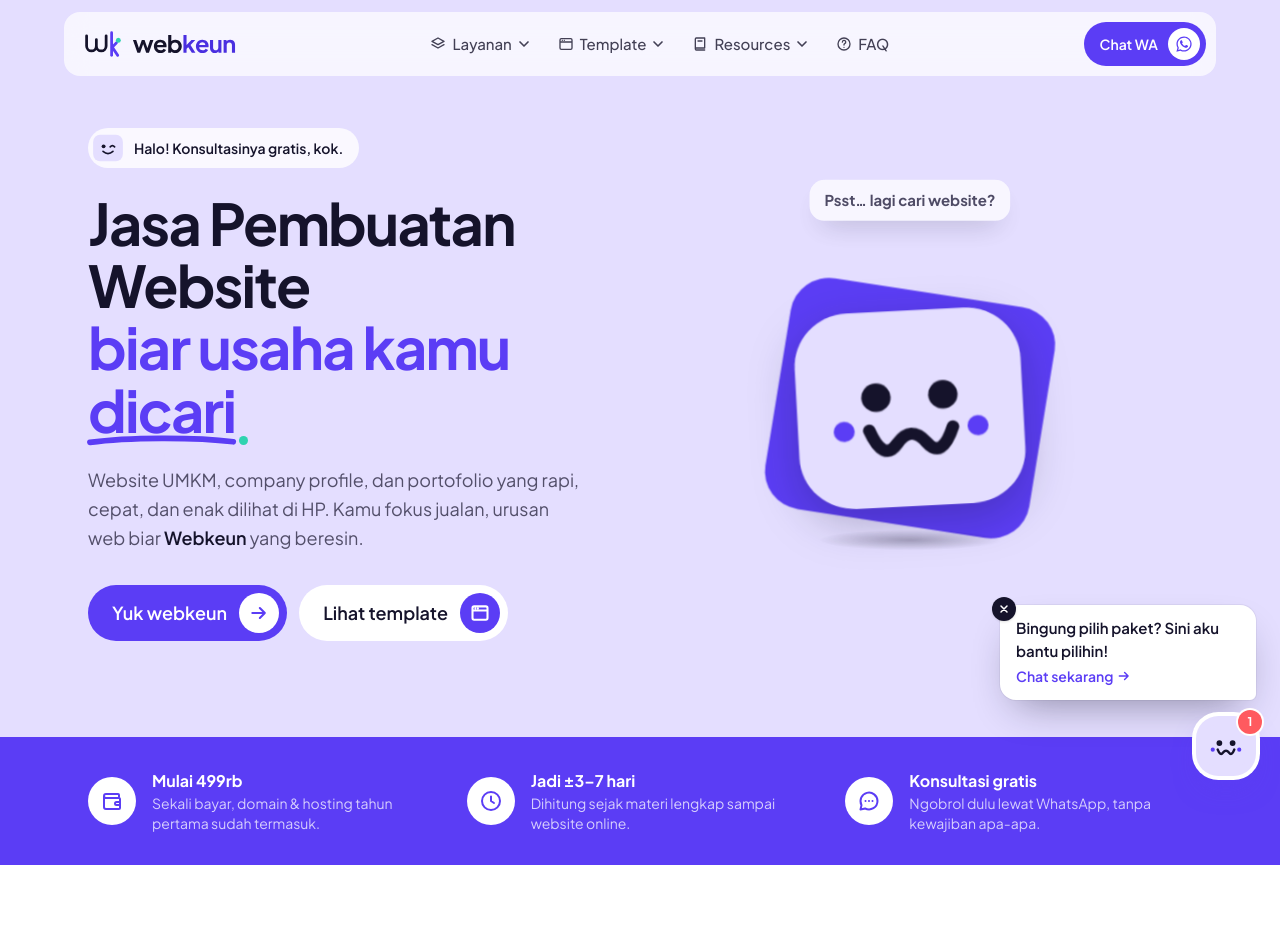
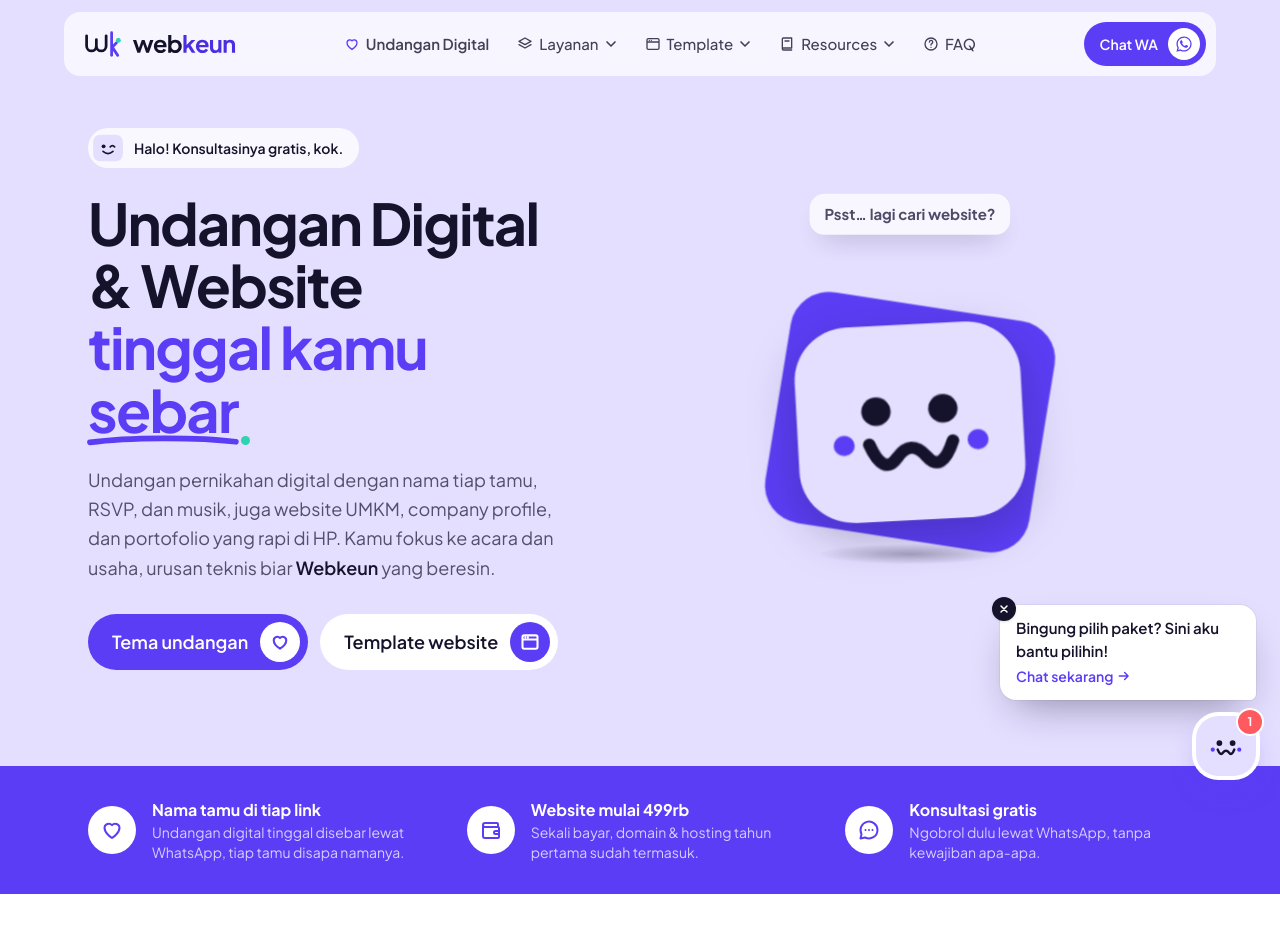
Before and after one commit to Apiii30/webkeun-web, a Next.js app: page / in a window 1280 px wide. Shown: the top 952 px of the page. Built offline with nearby package versions, Linux system fonts and the light colour scheme.

Commit message:
perbaiki SEO

```diff
--- a/src/app/(site)/page.tsx
+++ b/src/app/(site)/page.tsx
@@ -14,8 +14,8 @@
 
 export const metadata: Metadata = halaman({ deskripsi: site.description, path: "/" });
 
-// Data terstruktur untuk Google: siapa Webkeun (nama, logo, kontak) dan nama situsnya, supaya hasil pencarian
-// menampilkan "Webkeun" sebagai nama situs, bukan alamat domainnya.
+// Data terstruktur untuk Google: siapa Webkeun (nama, logo, kontak, layanan) dan nama situsnya, supaya hasil pencarian
+// menampilkan "Webkeun" sebagai nama situs, bukan alamat domainnya. Layanan utama: undangan digital pernikahan.
 const asal = SITUS.origin;
 const dataTerstruktur = {
   "@context": "https://schema.org",
@@ -30,6 +30,33 @@
       slogan: site.tagline,
       email: site.email,
       areaServed: { "@type": "Country", name: "Indonesia" },
+      knowsAbout: ["Undangan digital pernikahan", "Undangan pernikahan online", "Pembuatan website UMKM", "Company profile", "Website portofolio"],
+      hasOfferCatalog: {
+        "@type": "OfferCatalog",
+        name: "Layanan Webkeun",
+        itemListElement: [
+          {
+            "@type": "Offer",
+            itemOffered: {
+              "@type": "Service",
+              name: "Undangan Digital Pernikahan",
+              serviceType: "Undangan digital",
+              url: `${asal}/template/undangan`,
+              description: "Undangan pernikahan online yang disebar lewat WhatsApp: nama tamu di tiap link, RSVP & ucapan, galeri foto, peta lokasi, musik, dan amplop digital.",
+            },
+          },
+          {
+            "@type": "Offer",
+            itemOffered: {
+              "@type": "Service",
+              name: "Jasa Pembuatan Website",
+              serviceType: "Pembuatan website",
+              url: `${asal}/template`,
+              description: "Website UMKM, company profile, dan portofolio yang rapi di HP, cepat, dan gampang dicari di Google.",
+            },
+          },
+        ],
+      },
       contactPoint: {
         "@type": "ContactPoint",
         contactType: "customer service",
--- a/src/app/_og/opengraph-image.tsx
+++ b/src/app/_og/opengraph-image.tsx
@@ -8,7 +8,7 @@
 // Membuat ulang setelah desain diubah: salin berkas ini ke src/app/opengraph-image.tsx di salinan project, jalankan
 // `next build` di sana, lalu ambil .next/server/app/opengraph-image.body sebagai pratinjau.png yang baru.
 
-export const alt = "Webkeun: jasa pembuatan website dan undangan digital";
+export const alt = "Webkeun: undangan digital pernikahan dan jasa pembuatan website";
 export const size = { width: 1200, height: 630 };
 export const contentType = "image/png";
 
@@ -35,12 +35,12 @@
           </div>
 
           <div style={{ display: "flex", flexDirection: "column" }}>
-            <div style={{ fontSize: 66, fontWeight: 800, letterSpacing: -2, lineHeight: 1.08 }}>Jasa Pembuatan Website</div>
-            <div style={{ display: "flex", alignItems: "flex-end", fontSize: 66, fontWeight: 800, letterSpacing: -2, lineHeight: 1.08, color: "#5B3DF5" }}>
-              & Undangan Digital
+            <div style={{ fontSize: 70, fontWeight: 800, letterSpacing: -2, lineHeight: 1.08 }}>Undangan Digital</div>
+            <div style={{ display: "flex", alignItems: "flex-end", fontSize: 62, fontWeight: 800, letterSpacing: -2, lineHeight: 1.1, color: "#5B3DF5" }}>
+              & Pembuatan Website
               <div style={{ width: 20, height: 20, borderRadius: 10, background: "#2FD3B0", marginLeft: 10, marginBottom: 16 }} />
             </div>
-            <div style={{ marginTop: 26, fontSize: 25, fontWeight: 600, color: "rgba(21,19,43,0.68)" }}>UMKM · Company Profile · Portofolio · Pernikahan</div>
+            <div style={{ marginTop: 26, fontSize: 25, fontWeight: 600, color: "rgba(21,19,43,0.68)" }}>Pernikahan · UMKM · Company Profile · Portofolio</div>
           </div>
 
           <div style={{ display: "flex", alignItems: "center", gap: 18 }}>
--- a/src/components/chat-widget.tsx
+++ b/src/components/chat-widget.tsx
@@ -8,16 +8,16 @@
 import { Mascot } from "./mascot";
 
 const topics = [
+  { label: "Undangan digital", msg: "Halo Webkeun! Aku mau pesan undangan digital." },
   { label: "Website UMKM", msg: "Halo Webkeun! Aku mau bikin website buat usahaku." },
   { label: "Company profile", msg: "Halo Webkeun! Aku mau bikin company profile perusahaan." },
   { label: "Portofolio", msg: "Halo Webkeun! Aku mau bikin website portofolio." },
-  { label: "Undangan digital", msg: "Halo Webkeun! Aku mau pesan undangan digital." },
   { label: "Tanya harga", msg: "Halo Webkeun! Aku mau tanya-tanya soal harga paketnya." },
 ];
 
 // Sapaan menyesuaikan halaman. Halaman tanpa sapaan (mis. /kontak) tidak disapa.
 const greetings: Record<string, string> = {
-  "/": "Halo! 👋 Mau dibikinin website apa?",
+  "/": "Halo! 👋 Mau bikin undangan digital atau website?",
   "/template": "Naksir template yang mana? Tanya aja 😄",
   "/template/undangan": "Lagi cari tema undangan? Tanya aja 😄",
   "/tentang": "Ada yang mau ditanyain soal Webkeun?",
--- a/src/components/navbar.tsx
+++ b/src/components/navbar.tsx
@@ -35,7 +35,7 @@
     <>
       <div className="grid gap-2 md:grid-cols-[1.25fr_1fr]">
         <div className="p-2">
-          <p className="px-3 pb-2 text-xs font-bold tracking-[0.14em] text-ink/45 uppercase">Jenis website</p>
+          <p className="px-3 pb-2 text-xs font-bold tracking-[0.14em] text-ink/45 uppercase">Layanan kami</p>
           <ul>
             {services.map((s) => (
               <li key={s.slug}>
@@ -300,6 +300,21 @@
         </Link>
 
         <ul className="hidden items-center gap-1 md:flex">
+          {/* Produk utama Webkeun: langsung ke galeri tema undangan */}
+          <li>
+            <Link
+              href="/template/undangan"
+              onClick={close}
+              aria-current={pathname === "/template/undangan" ? "page" : undefined}
+              className={`flex items-center gap-1.5 rounded-xl px-3 py-2 text-[15px] font-semibold transition-colors hover:bg-lilac-soft hover:text-brand ${
+                pathname === "/template/undangan" ? "bg-lilac-soft text-brand" : "text-ink/80"
+              }`}
+            >
+              <Icon name="heart" className="size-4 text-brand" />
+              <span className="lg:hidden">Undangan</span>
+              <span className="hidden lg:inline">Undangan Digital</span>
+            </Link>
+          </li>
           {/* Dari halaman lain, "Layanan" membuka landing page dari atas; di landing page, menggulir ke section-nya */}
           {menuTrigger("layanan", "Layanan", "layers", pathname === "/" ? "/#layanan" : "/", false)}
           {menuTrigger(
@@ -307,7 +322,7 @@
             "Template",
             "browser",
             "/template",
-            pathname.startsWith("/template"),
+            pathname.startsWith("/template") && pathname !== "/template/undangan",
             <div
               id="menu-template"
               inert={open !== "template"}
@@ -451,8 +466,9 @@
       >
         <ul className="mx-auto flex max-w-md justify-between px-2">
           {link("/#beranda", "Beranda", "home", false)}
+          {link("/template/undangan", "Undangan", "heart", pathname === "/template/undangan")}
           {sheetButton("layanan", "layers", false)}
-          {sheetButton("template", "browser", pathname.startsWith("/template"))}
+          {sheetButton("template", "browser", pathname.startsWith("/template") && pathname !== "/template/undangan")}
           {sheetButton("resources", "book", resourcesLinks.some((l) => pathname === l.href))}
           {link("/#faq", "FAQ", "help", false)}
         </ul>
--- a/src/components/sections/closing.tsx
+++ b/src/components/sections/closing.tsx
@@ -15,10 +15,10 @@
             <span className="block text-mint">Yuk webkeun.</span>
           </h2>
           <p className="mt-5 max-w-lg text-lg text-white/80">
-            Konsultasi gratis. Ceritain usaha kamu, nanti kami kasih saran paket yang paling pas, tanpa paksaan.
+            Konsultasi gratis. Ceritain acara atau usaha kamu, nanti kami kasih saran yang paling pas, tanpa paksaan.
           </p>
           <PillLink
-            href={waLink("Halo Webkeun! Aku udah kebayang websitenya, yuk ngobrol.")}
+            href={waLink("Halo Webkeun! Aku udah kebayang undangan/website-nya, yuk ngobrol.")}
             external
             tone="white"
             size="lg"
--- a/src/components/sections/hero.tsx
+++ b/src/components/sections/hero.tsx
@@ -1,6 +1,6 @@
 import Image from "next/image";
 import type { CSSProperties } from "react";
-import { facts, heroShots, waLink } from "@/lib/site";
+import { facts, heroShots } from "@/lib/site";
 import { PillLink, StrokeUnderline } from "../brand";
 import { HeroCameo } from "../hero-cameo";
 import { HeroMascot } from "../hero-mascot";
@@ -31,7 +31,7 @@
       </div>
       <Image
         src={shot.src}
-        alt={hidden ? "" : `Tampilan desktop website contoh ${shot.url}`}
+        alt={hidden ? "" : `Contoh tampilan desktop ${shot.url}`}
         width={1280}
         height={800}
         sizes="(min-width: 768px) 340px, 58vw"
@@ -47,7 +47,7 @@
     <div className="relative rounded-[1.4rem] bg-white p-1.5 shadow-[0_18px_40px_-18px_rgb(21_19_43/0.35)]">
       <Image
         src={shot.src}
-        alt={hidden ? "" : `Tampilan HP website contoh ${shot.url}`}
+        alt={hidden ? "" : `Contoh tampilan HP ${shot.url}`}
         width={480}
         height={960}
         sizes="(min-width: 768px) 190px, 34vw"
@@ -121,13 +121,14 @@
           </p>
 
           <h1 className="text-[2.5rem] leading-[1.08] font-bold tracking-[-0.03em] sm:text-5xl lg:text-[3.6rem]">
+            {/* produk utama (undangan digital) disebut duluan, lalu website */}
             <span className="block">
-              <Rise words="Jasa Pembuatan Website" />
+              <Rise words="Undangan Digital & Website" />
             </span>
             <span className="block text-brand">
-              <Rise words="biar usaha kamu" start={280} />
+              <Rise words="tinggal kamu" start={350} />
               <span className="inline-block animate-rise" style={{ animationDelay: "490ms" }}>
-                <StrokeUnderline>dicari</StrokeUnderline>
+                <StrokeUnderline>sebar</StrokeUnderline>
               </span>
             </span>
           </h1>
@@ -136,26 +137,22 @@
             className="mt-6 max-w-lg animate-rise text-lg leading-relaxed text-ink/70"
             style={{ animationDelay: "650ms" }}
           >
-            Website UMKM, company profile, dan portofolio yang rapi, cepat, dan enak dilihat di HP. Kamu fokus jualan,
-            urusan web biar <strong className="font-semibold text-ink">Webkeun</strong> yang beresin.
+            Undangan pernikahan digital dengan nama tiap tamu, RSVP, dan musik, juga website UMKM, company profile, dan
+            portofolio yang rapi di HP. Kamu fokus ke acara dan usaha, urusan teknis biar{" "}
+            <strong className="font-semibold text-ink">Webkeun</strong> yang beresin.
           </p>
 
           <div className="mt-8 flex animate-rise flex-wrap items-center gap-3" style={{ animationDelay: "780ms" }}>
-            <PillLink
-              href={waLink("Halo Webkeun! Aku mau bikin website, bisa ngobrol dulu?")}
-              external
-              size="lg"
-              className="hero-cta"
-            >
-              Yuk webkeun
+            <PillLink href="/template/undangan" size="lg" icon="heart" className="hero-cta">
+              Tema undangan
             </PillLink>
             <PillLink href="/template" tone="white" size="lg" icon="browser">
-              Lihat template
+              Template website
             </PillLink>
           </div>
         </div>
 
-        {/* Kolom tampilan desktop & HP yang terus bergulir, dari demo website buatan Webkeun */}
+        {/* Kolom tampilan desktop & HP yang terus bergulir, dari demo undangan & website buatan Webkeun */}
         <div className="relative -mx-4 h-104 mask-[linear-gradient(to_bottom,transparent,black_12%,black_88%,transparent)] sm:mx-0 sm:h-128 md:h-auto md:mask-none">
           <div className="stage-shots absolute inset-0 grid grid-cols-[1.7fr_1fr] gap-3 px-4 sm:gap-4 sm:px-0 xl:grid-cols-[1fr_1.9fr_1fr]">
             <ShotColumn
--- a/src/components/sections/pricing.tsx
+++ b/src/components/sections/pricing.tsx
@@ -11,7 +11,8 @@
           <Badge>Harga</Badge>
           <SectionHeading center className="mt-5" top="Harganya jelas," bottom="nggak pakai drama" />
           <p className="mt-4 max-w-xl text-lg text-ink/70">
-            Sekali bayar, domain &amp; hosting tahun pertama sudah termasuk. Tahun berikutnya cukup bayar perpanjangan.
+            Paket website: sekali bayar, domain &amp; hosting tahun pertama sudah termasuk. Tahun berikutnya cukup bayar
+            perpanjangan. Untuk undangan digital, tanya harganya langsung lewat WhatsApp.
           </p>
         </div>
 
--- a/src/components/sections/services.tsx
+++ b/src/components/sections/services.tsx
@@ -35,9 +35,9 @@
   return (
     <section id="layanan" className="relative">
       <div className="mx-auto grid max-w-6xl gap-6 px-4 pt-20 sm:px-6 md:grid-cols-2 md:items-end md:pt-28">
-        <SectionHeading top="Kamu butuh" bottom="website yang mana?" />
+        <SectionHeading top="Undangan atau website," bottom="kamu butuh yang mana?" />
         <p className="max-w-md text-lg text-ink/70 md:justify-self-end">
-          Bingung pilih? Chat aja dan ceritain usaha kamu. Nanti kami bantu tentuin yang paling pas.
+          Bingung pilih? Chat aja dan ceritain acara atau usaha kamu. Nanti kami bantu tentuin yang paling pas.
         </p>
       </div>
 
--- a/src/lib/seo.ts
+++ b/src/lib/seo.ts
@@ -6,7 +6,8 @@
 // localhost. Dipakai untuk link gambar pratinjau, alamat kanonik, sitemap, robots, dan data terstruktur.
 export const SITUS = new URL(process.env.SITUS_URL ?? "http://localhost:3000");
 
-export const judulUtama = `${site.name}: Jasa Pembuatan Website UMKM, Company Profile & Portofolio`;
+// Judul di hasil Google. Produk utama (undangan digital) disebut duluan, lalu jasa website.
+export const judulUtama = `${site.name}: Undangan Digital Pernikahan & Jasa Pembuatan Website`;
 
 // Bagian pratinjau link (WhatsApp, Facebook, dll.) yang sama untuk semua halaman. Gambarnya dibuat dari
 // src/app/_og/opengraph-image.tsx. Undangan sungguhan memakai foto mempelai sebagai gantinya.
@@ -14,7 +15,7 @@
   siteName: site.name,
   locale: "id_ID",
   type: "website",
-  images: [{ url: "/brand/pratinjau.png", width: 1200, height: 630, alt: "Webkeun: jasa pembuatan website dan undangan digital" }],
+  images: [{ url: "/brand/pratinjau.png?v=2", width: 1200, height: 630, alt: "Webkeun: undangan digital pernikahan dan jasa pembuatan website" }],
 };
 
 // Metadata halaman yang ingin ditemukan di Google: judul, deskripsi, alamat kanonik (satu alamat resmi walaupun
--- a/src/lib/site.ts
+++ b/src/lib/site.ts
@@ -4,18 +4,19 @@
 export const site = {
   name: "Webkeun",
   tagline: "Yuk webkeun",
+  // produk utama Webkeun: undangan digital pernikahan, lalu jasa pembuatan website
   description:
-    "Jasa pembuatan website UMKM, company profile, dan portofolio. Rapi, cepat, enak dilihat di HP, dan harganya masuk akal.",
+    "Undangan digital pernikahan (nama tamu, RSVP, musik) dan jasa pembuatan website UMKM, company profile, serta portofolio. Rapi di HP, harga masuk akal.",
   whatsapp: "6283125043525", // format internasional, tanpa + dan tanpa 0 di depan
   whatsappDisplay: "0831-2504-3525",
   email: "yukwebkeun@gmail.com",
 };
 
-export function mailLink(subject = "Tanya soal pembuatan website") {
+export function mailLink(subject = "Tanya soal undangan digital & website") {
   return `mailto:${site.email}?subject=${encodeURIComponent(subject)}`;
 }
 
-export function waLink(message = "Halo Webkeun, aku mau tanya-tanya soal pembuatan website.") {
+export function waLink(message = "Halo Webkeun, aku mau tanya-tanya soal undangan digital atau website.") {
   return `https://wa.me/${site.whatsapp}?text=${encodeURIComponent(message)}`;
 }
 
@@ -29,7 +30,8 @@
 ] as const;
 
 export const footerLinks = [
-  { href: "/template", label: "Template" },
+  { href: "/template/undangan", label: "Undangan Digital" },
+  { href: "/template", label: "Template Website" },
   { href: "/#harga", label: "Harga" },
   { href: "/#faq", label: "FAQ" },
   { href: "/tentang", label: "Tentang Kami" },
@@ -47,8 +49,8 @@
 
 // Ringkasan singkat di bawah hero
 export const facts = [
-  { icon: "wallet", title: "Mulai 499rb", desc: "Sekali bayar, domain & hosting tahun pertama sudah termasuk." },
-  { icon: "clock", title: "Jadi ±3–7 hari", desc: "Dihitung sejak materi lengkap sampai website online." },
+  { icon: "heart", title: "Nama tamu di tiap link", desc: "Undangan digital tinggal disebar lewat WhatsApp, tiap tamu disapa namanya." },
+  { icon: "wallet", title: "Website mulai 499rb", desc: "Sekali bayar, domain & hosting tahun pertama sudah termasuk." },
   { icon: "chat", title: "Konsultasi gratis", desc: "Ngobrol dulu lewat WhatsApp, tanpa kewajiban apa-apa." },
 ] as const;
 
@@ -98,6 +100,15 @@
 
 export const services = [
   {
+    icon: "heart",
+    slug: "undangan",
+    title: "Undangan Digital",
+    short: "Undangan pernikahan online",
+    desc: "Undangan pernikahan yang tinggal disebar lewat WhatsApp. Ada nama tamu, RSVP, galeri foto, dan peta lokasi acara.",
+    fit: "Akad, resepsi, lamaran, tasyakuran",
+    price: "harga menyusul", // TODO: isi setelah harga paket undangan disepakati tim
+  },
+  {
     icon: "store",
     slug: "website-umkm",
     title: "Website UMKM",
@@ -123,15 +134,6 @@
     desc: "Tunjukin karya dan pengalaman kamu dengan cara yang lebih keren daripada PDF.",
     fit: "Desainer, fotografer, freelancer, pencari kerja",
     price: "mulai 499rb",
-  },
-  {
-    icon: "heart",
-    slug: "undangan",
-    title: "Undangan Digital",
-    short: "Undangan pernikahan online",
-    desc: "Undangan pernikahan yang tinggal disebar lewat WhatsApp. Ada nama tamu, RSVP, galeri foto, dan peta lokasi acara.",
-    fit: "Akad, resepsi, lamaran, tasyakuran",
-    price: "harga menyusul", // TODO: isi setelah harga paket undangan disepakati tim
   },
   {
     icon: "sliders",
@@ -277,7 +279,7 @@
 export const steps = [
   {
     title: "Ngobrol dulu",
-    desc: "Ceritain usaha kamu lewat WhatsApp. Gratis, nggak ada kewajiban apa-apa.",
+    desc: "Ceritain acara atau usaha kamu lewat WhatsApp. Gratis, nggak ada kewajiban apa-apa.",
   },
   {
     title: "Kami rancang",
@@ -289,11 +291,15 @@
   },
   {
     title: "Online!",
-    desc: "Website tayang pakai domain kamu sendiri. Tinggal share link-nya ke pelanggan.",
+    desc: "Undangan atau website kamu tayang. Tinggal sebar link-nya ke tamu atau pelanggan.",
   },
 ];
 
 export const faqs = [
+  {
+    q: "Webkeun juga bikin undangan digital?",
+    a: "Bisa banget, malah itu layanan andalan kami. Undangan pernikahan yang tinggal disebar lewat WhatsApp: nama tiap tamu tertulis di link-nya, ada RSVP & ucapan, galeri foto, peta lokasi, musik, dan amplop digital. Semua temanya bisa dicoba di halaman Undangan Digital.",
+  },
   {
     q: "Aku nggak ngerti teknis sama sekali. Bisa?",
     a: "Bisa banget. Kamu cukup kirim info usaha, foto, dan logo (kalau ada). Urusan teknis, domain, dan hosting biar kami yang beresin.",
@@ -357,10 +363,10 @@
 // Kategori template. Kategori website difilter di /template?kategori=<slug>; undangan punya halaman sendiri
 // (/template/undangan) karena pengunjung, isi, dan cara pesannya beda.
 export const templateCategories = [
+  { slug: "undangan", label: "Undangan Digital", desc: "Pernikahan online", icon: "heart" },
   { slug: "umkm", label: "Website UMKM", desc: "Kafe, toko, usaha jasa", icon: "store" },
   { slug: "company-profile", label: "Company Profile", desc: "CV, PT, kontraktor", icon: "building" },
   { slug: "portofolio", label: "Portofolio", desc: "Desainer, fotografer", icon: "user" },
-  { slug: "undangan", label: "Undangan Digital", desc: "Pernikahan online", icon: "heart" },
 ] as const;
 
 export const kategoriWebsite = templateCategories.filter((c) => c.slug !== "undangan");
@@ -543,28 +549,31 @@
 const bahtera = "bahteralogistik.co.id";
 const laras = "laraskinanti.com";
 const faraAditya = "faraaditya.my.id";
+// Undangan digital (produk utama) & website tampil selang-seling, undangan lebih dulu
 export const heroShots = {
   desktop: [
+    { src: "/preview/undangan/laptop-undangan-garden.webp", url: faraAditya },
     { src: "/preview/umkm/laptop-kawalu-coffee.webp", url: kawalu },
+    { src: "/preview/undangan/laptop-undangan-frisca.webp", url: "friscaarif.my.id" },
     { src: "/preview/company-profile/web-bahtera-2.webp", url: bahtera },
+    { src: "/preview/undangan/laptop-undangan-porselen.webp", url: faraAditya },
     { src: "/preview/portofolio/laptop-laras-kinanti.webp", url: laras },
+    { src: "/preview/undangan/laptop-undangan-sunda.webp", url: faraAditya },
     { src: "/preview/umkm/web-kawalu-2.webp", url: kawalu },
     { src: "/preview/company-profile/laptop-bahtera-logistik.webp", url: bahtera },
-    { src: "/preview/portofolio/web-laras-2.webp", url: laras },
-    { src: "/preview/company-profile/web-bahtera-3.webp", url: bahtera },
   ],
   phone: [
+    { src: "/preview/undangan/hp-undangan-sunda-1.webp", url: faraAditya },
+    { src: "/preview/umkm/hp-kawalu-1.webp", url: kawalu },
+    { src: "/preview/undangan/hp-undangan-frisca-1.webp", url: "friscaarif.my.id" },
     { src: "/preview/company-profile/hp-bahtera-1.webp", url: bahtera },
-    { src: "/preview/umkm/hp-kawalu-1.webp", url: kawalu },
+    { src: "/preview/undangan/hp-undangan-luxury-1.webp", url: faraAditya },
     { src: "/preview/portofolio/hp-laras-1.webp", url: laras },
+    { src: "/preview/undangan/hp-undangan-garden-1.webp", url: faraAditya },
+    { src: "/preview/umkm/hp-kawalu-2.webp", url: kawalu },
+    { src: "/preview/undangan/hp-undangan-porselen-1.webp", url: faraAditya },
     { src: "/preview/company-profile/hp-bahtera-2.webp", url: bahtera },
-    { src: "/preview/umkm/hp-kawalu-2.webp", url: kawalu },
+    { src: "/preview/undangan/hp-undangan-rimba-1.webp", url: faraAditya },
     { src: "/preview/portofolio/hp-laras-2.webp", url: laras },
-    { src: "/preview/undangan/hp-undangan-rimba-1.webp", url: faraAditya },
-    { src: "/preview/undangan/hp-undangan-sunda-1.webp", url: faraAditya },
-    { src: "/preview/undangan/hp-undangan-luxury-1.webp", url: faraAditya },
-    { src: "/preview/undangan/hp-undangan-frisca-1.webp", url: "friscaarif.my.id" },
-    { src: "/preview/undangan/hp-undangan-garden-1.webp", url: faraAditya },
-    { src: "/preview/undangan/hp-undangan-porselen-1.webp", url: faraAditya },
   ],
 };
```
Also changed, not shown: src/components/sections/why.tsx (+4 -3 lines), public/brand/pratinjau.png.
